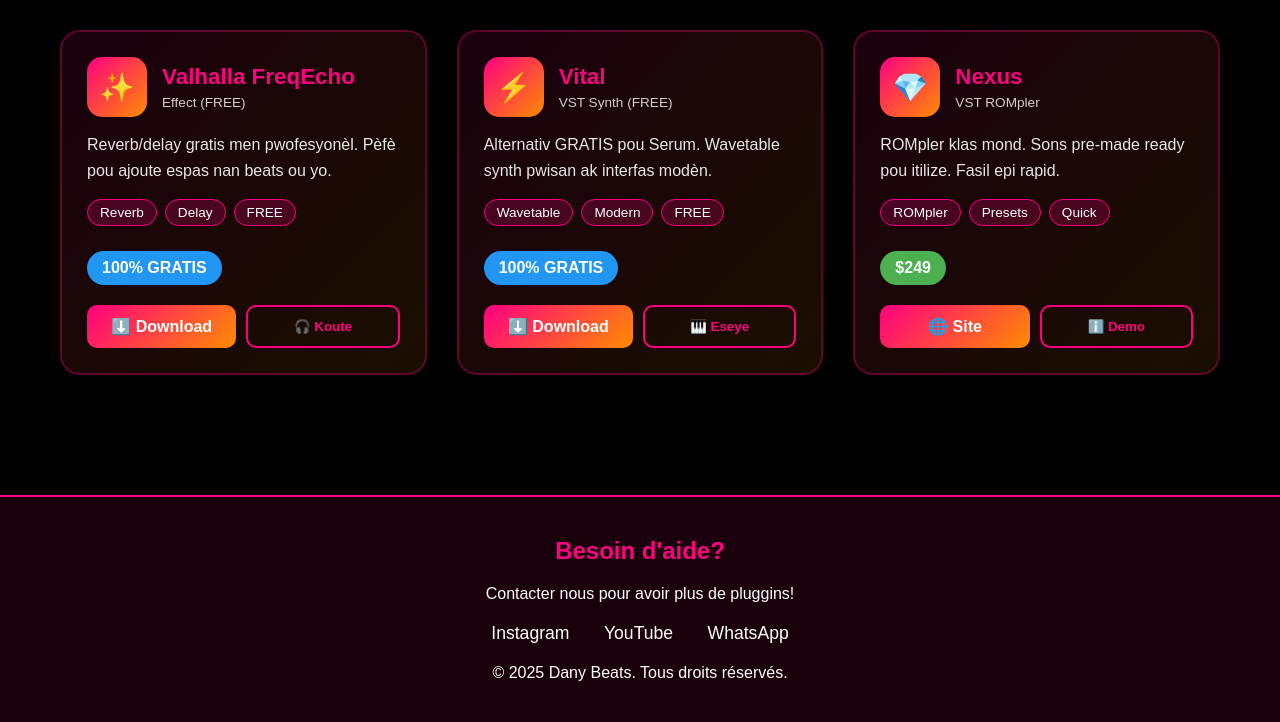
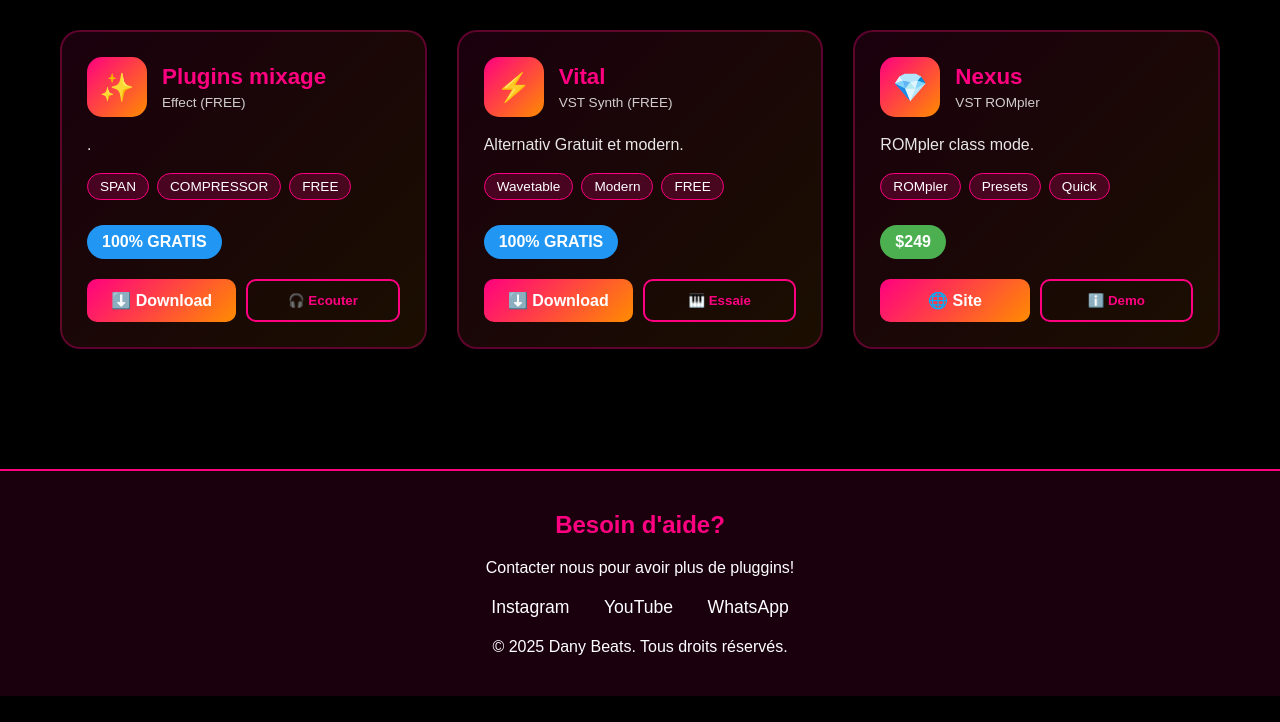
Before and after one commit to theandrique/DANY-BEATS, a plain HTML site: page pluggins.html in a window 1280 px wide. Shown: the part 1210-1932 px from the top of the page. After the commit the page ends 1906 px from the top, so only its background shows below. Drawn offline with Linux system fonts and the light colour scheme.

Commit message:
Update pluggins.html

```diff
--- a/pluggins.html
+++ b/pluggins.html
@@ -497,22 +497,22 @@
                 <div class="plugin-header">
                     <div class="plugin-icon">✨</div>
                     <div class="plugin-title">
-                        <h3>Valhalla FreqEcho</h3>
+                        <h3>Plugins mixage</h3>
                         <div class="plugin-type">Effect (FREE)</div>
                     </div>
                 </div>
                 <p class="plugin-description">
-                    Reverb/delay gratis men pwofesyonèl. Pèfè pou ajoute espas nan beats ou yo.
+                    .
                 </p>
                 <div class="plugin-features">
-                    <span class="feature-tag">Reverb</span>
-                    <span class="feature-tag">Delay</span>
+                    <span class="feature-tag">SPAN</span>
+                    <span class="feature-tag">COMPRESSOR</span>
                     <span class="feature-tag">FREE</span>
                 </div>
                 <div class="price-tag free">100% GRATIS</div>
                 <div class="plugin-actions">
-                    <a href="https://valhalladsp.com" target="_blank" class="btn btn-primary">⬇️ Download</a>
-                    <button class="btn btn-secondary" onclick="showInfo('Valhalla')">🎧 Koute</button>
+                    <a href="https://drive.google.com/drive/folders/1O_6tiIhSfdIs8jG4JJDatsbVfycvNnx9?usp=drive_link" target="_blank" class="btn btn-primary">⬇️ Download</a>
+                    <button class="btn btn-secondary" onclick="showInfo('Valhalla')">🎧 Ecouter</button>
                 </div>
             </div>
 
@@ -526,7 +526,7 @@
                     </div>
                 </div>
                 <p class="plugin-description">
-                    Alternativ GRATIS pou Serum. Wavetable synth pwisan ak interfas modèn.
+                    Alternativ Gratuit et modern.
                 </p>
                 <div class="plugin-features">
                     <span class="feature-tag">Wavetable</span>
@@ -536,7 +536,7 @@
                 <div class="price-tag free">100% GRATIS</div>
                 <div class="plugin-actions">
                     <a href="https://vital.audio" target="_blank" class="btn btn-primary">⬇️ Download</a>
-                    <button class="btn btn-secondary" onclick="showInfo('Vital')">🎹 Eseye</button>
+                    <button class="btn btn-secondary" onclick="showInfo('Vital')">🎹 Essaie</button>
                 </div>
             </div>
 
@@ -550,7 +550,7 @@
                     </div>
                 </div>
                 <p class="plugin-description">
-                    ROMpler klas mond. Sons pre-made ready pou itilize. Fasil epi rapid.
+                    ROMpler class mode.
                 </p>
                 <div class="plugin-features">
                     <span class="feature-tag">ROMpler</span>
```
